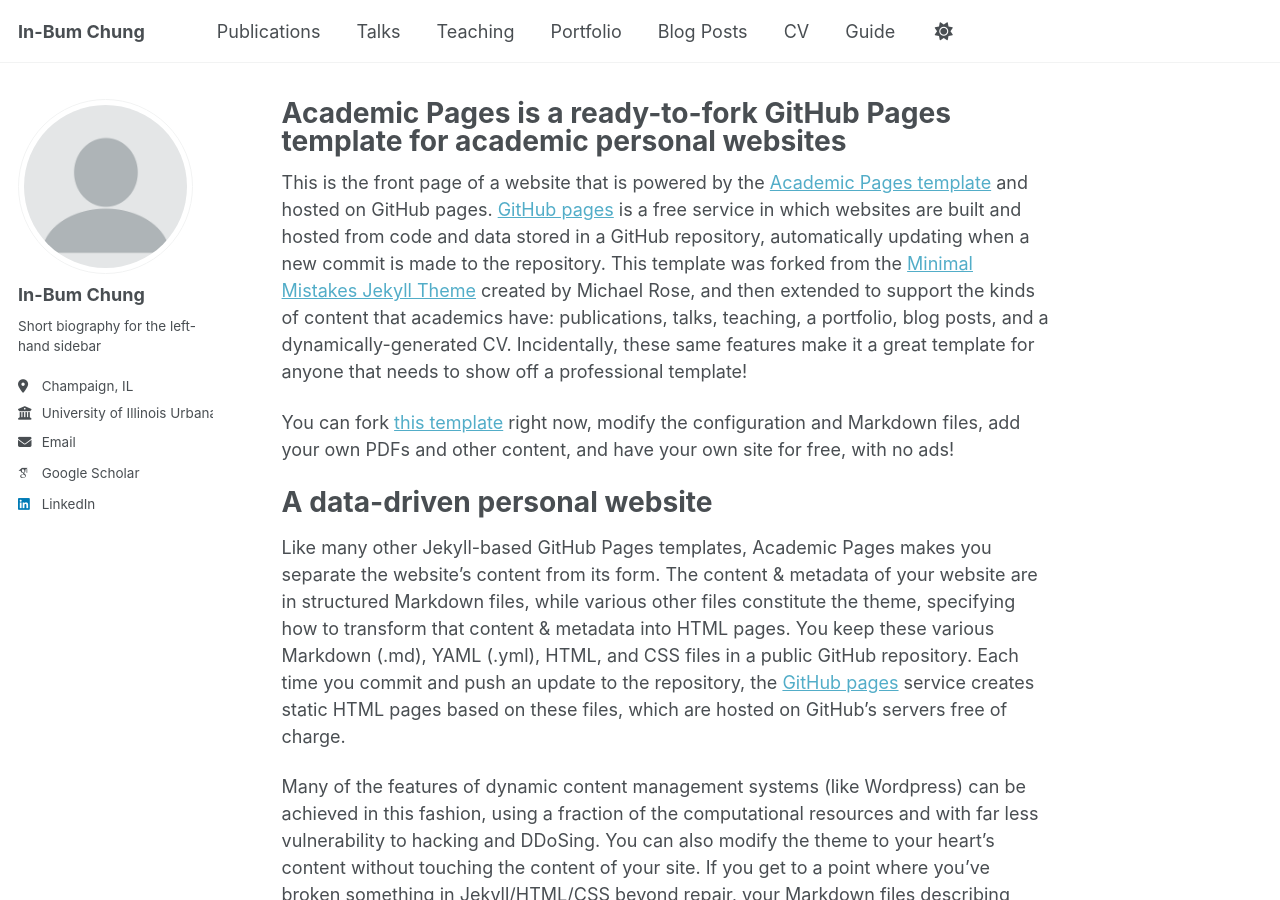
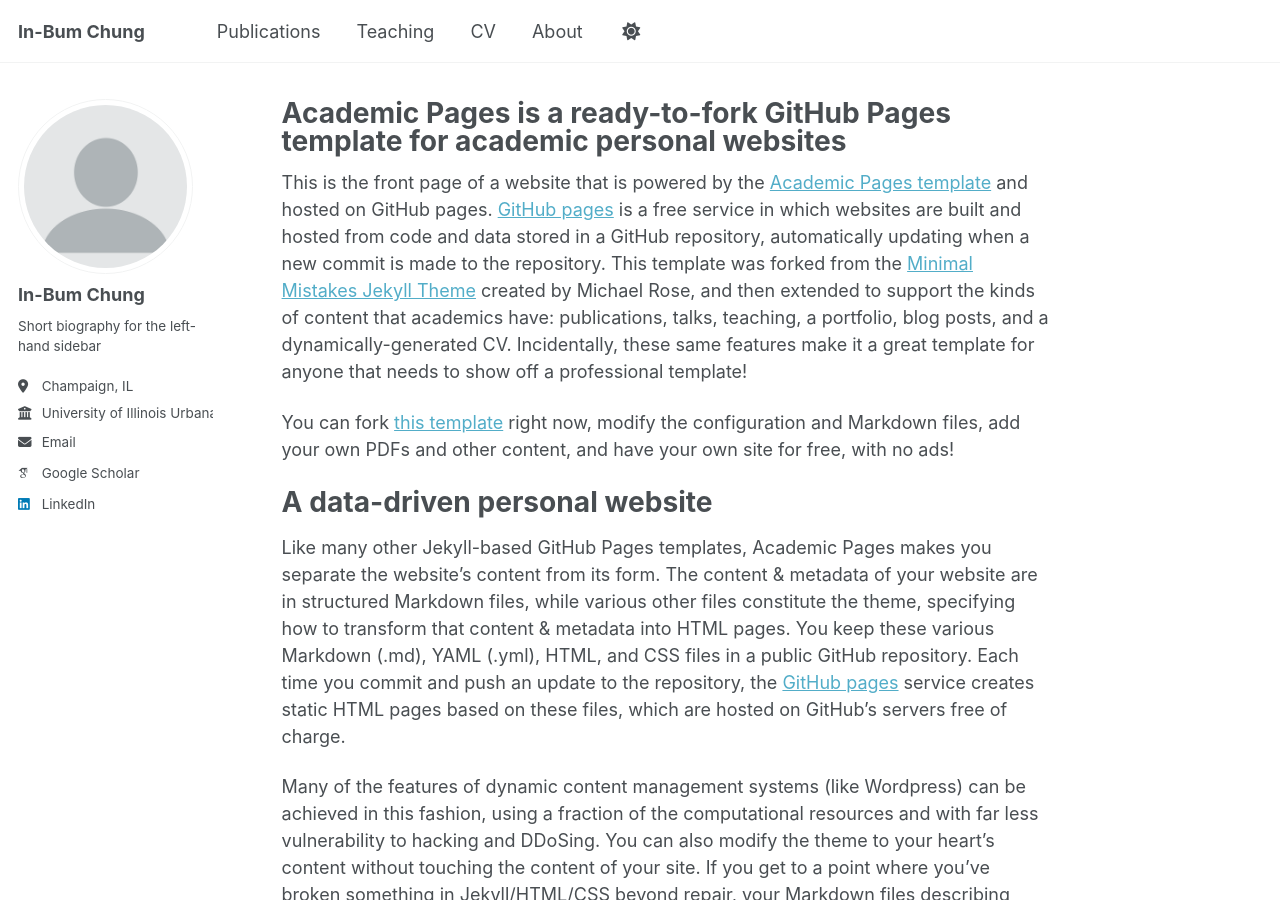
Before and after one commit to IBChung/IBChung.github.io, a Jekyll site: the page built from _pages/about.md, in a window 1280 px wide and 900 px high. Built offline with Jekyll 4.4.1, drawn with Linux system fonts in a browser that asks for light colours; some web fonts are replaced; a script that is not in the unit is left out; part of the change alters nothing that is shown.

Commit message:
Update navigation.yml

```diff
--- a/_data/navigation.yml
+++ b/_data/navigation.yml
@@ -11,23 +11,26 @@ main:
   - title: "Publications"
     url: /publications/
 
-  - title: "Talks"
-    url: /talks/
+  # - title: "Talks"
+  #   url: /talks/
 
   - title: "Teaching"
     url: /teaching/
 
-  - title: "Portfolio"
-    url: /portfolio/
+  # - title: "Portfolio"
+  #   url: /portfolio/
 
-  - title: "Blog Posts"
-    url: /year-archive/
+  # - title: "Blog Posts"
+  #   url: /year-archive/
 
   - title: "CV"
     url: /cv/
 
+  - title: "About"
+    url: /about/
+
   # - title: "CV"
   #   url: /cv-json/
 
-  - title: "Guide"
-    url: /markdown/
+  # - title: "Guide"
+  #   url: /markdown/
```
